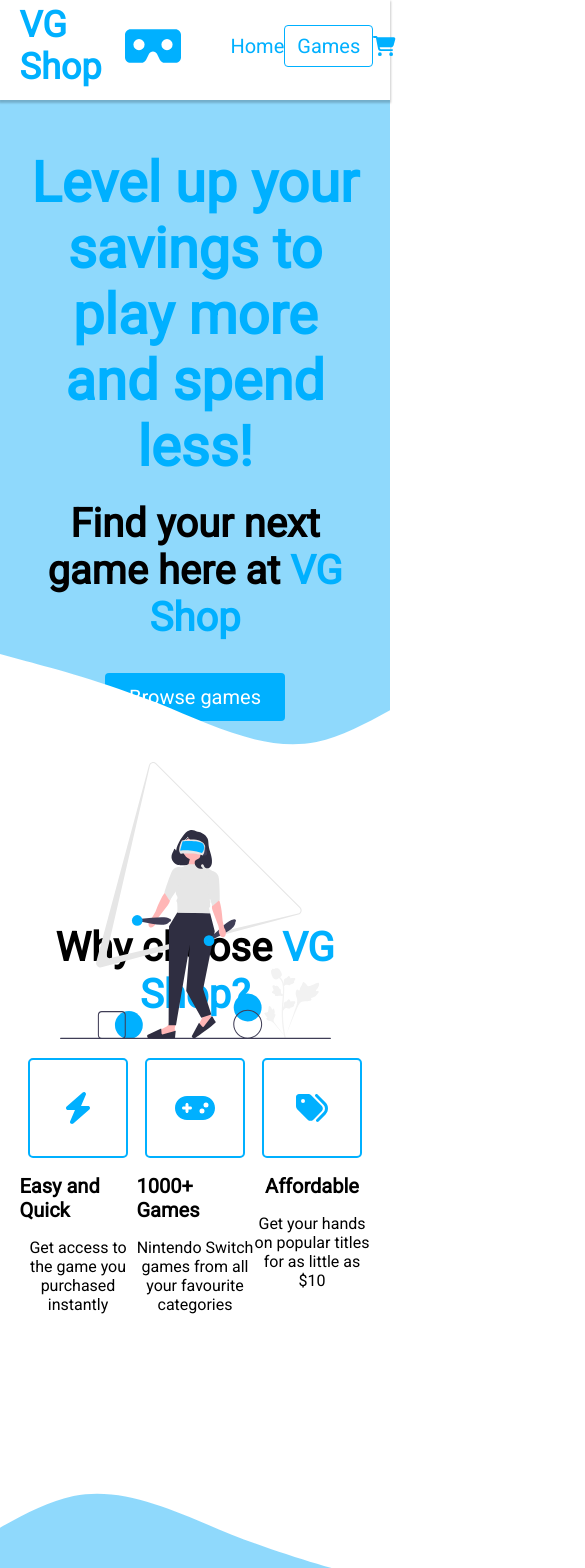
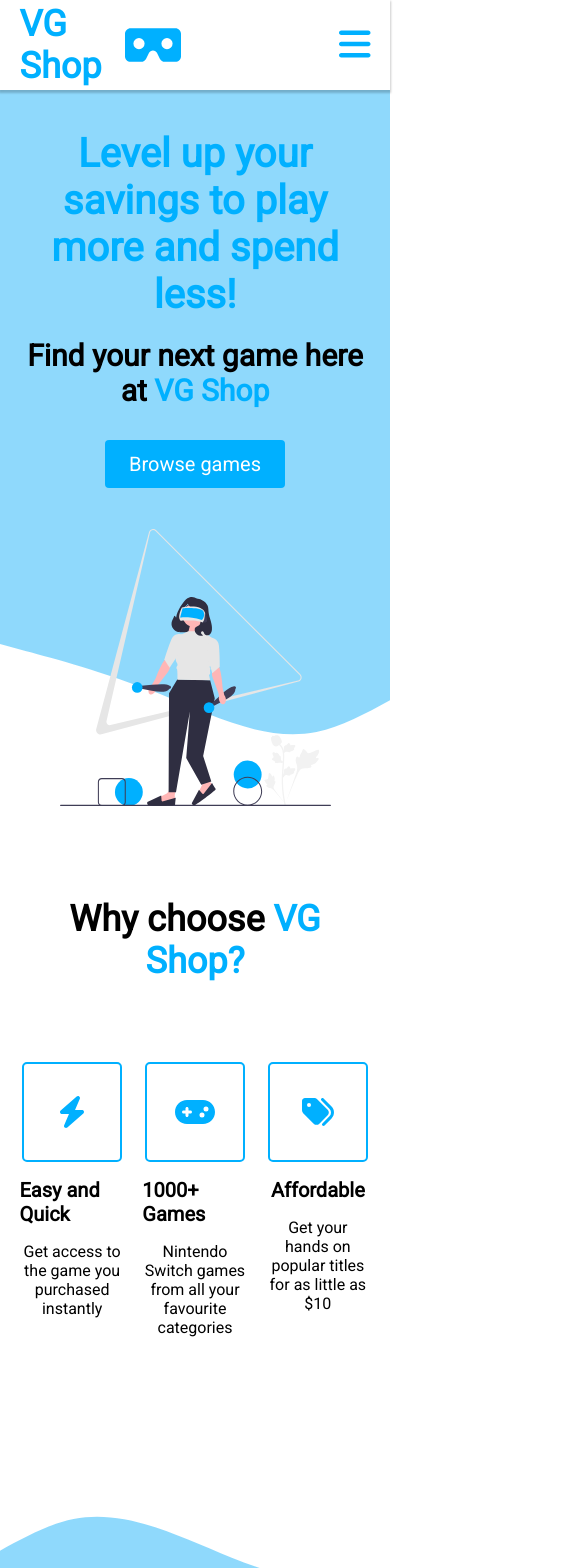
Before and after one commit to thomasthuynh/switch-store, a React (Vite) app: page / in a window 390 px wide. Shown: the top 1568 px of the page, 585 px wide, since content can reach past the window. Built offline with nearby package versions, Linux system fonts and the light colour scheme.

Commit message:
implemented nav menu for smaller devices, additional styling adjustments

```diff
--- a/src/components/Landing.jsx
+++ b/src/components/Landing.jsx
@@ -19,8 +19,8 @@
             <div className="headerDescription">
               <h1>Level up your savings to play more and spend less!</h1>
               <h2>
-                Find your next game here at{" "}
-                <span className="blue">VG Shop</span>
+                Find your next game here at
+                <span className="blue"> VG Shop</span>
               </h2>
               <Link to="/games" id="features">
                 <button className="btn">Browse games</button>
--- a/src/components/Nav.jsx
+++ b/src/components/Nav.jsx
@@ -4,6 +4,14 @@
 import { Link } from "react-router-dom";
 
 const Nav = ({ numberOfItems }) => {
+  const menuOpen = () => {
+    document.body.classList += "menuOpen";
+  };
+
+  const menuClose = () => {
+    document.body.classList.remove("menuOpen");
+  };
+
   return (
     <nav>
       <div className="wrapper">
@@ -11,9 +19,35 @@
           <Link to="/">
             <div className="logoContainer">
               <h1 className="logoTitle">VG Shop</h1>
-              {<FontAwesomeIcon icon="vr-cardboard" className="logoIcon"/>}
+              {<FontAwesomeIcon icon="vr-cardboard" className="logoIcon" />}
             </div>
           </Link>
+
+          <div className="menuBackdrop">
+            <div className="navTop">
+              <button className="buttonMenu" onClick={menuClose}>
+                <FontAwesomeIcon icon="xmark" />
+              </button>
+            </div>
+
+            <ul className="menuLinks">
+              <li className="menuList">
+                <Link to="/" className="navLink homeLink" onClick={menuClose}>
+                  Home
+                </Link>
+              </li>
+
+              <li className="menuList">
+                <Link to="/games" className="navLink" onClick={menuClose}>
+                  Games
+                </Link>
+              </li>
+
+              <li className="menuList">
+                <Link to="/cart" className="navLink" onClick={menuClose}>Cart</Link>
+              </li>
+            </ul>
+          </div>
 
           <ul className="navLinks">
             <li className="navList">
@@ -28,10 +62,6 @@
               </Link>
             </li>
 
-            {/* <button className="buttonMenu">
-            <FontAwesomeIcon icon="bars" />
-          </button> */}
-
             <li className="navCart">
               <Link to="/cart">
                 <FontAwesomeIcon icon="shopping-cart" />
@@ -40,6 +70,10 @@
                 <span className="cartLength">{numberOfItems}</span>
               )}
             </li>
+
+            <button className="buttonMenu" onClick={menuOpen}>
+              <FontAwesomeIcon icon="bars" />
+            </button>
           </ul>
         </div>
       </div>
--- a/src/main.jsx
+++ b/src/main.jsx
@@ -2,9 +2,9 @@
 import ReactDOM from 'react-dom/client'
 import App from './App.jsx'
 import { library } from '@fortawesome/fontawesome-svg-core'
-import { faBars, faVrCardboard, faShoppingCart, faBolt, faGamepad, faTags, faStar, faStarHalfAlt, faArrowLeft } from '@fortawesome/free-solid-svg-icons'
+import { faBars, faXmark, faVrCardboard, faShoppingCart, faBolt, faGamepad, faTags, faStar, faStarHalfAlt, faArrowLeft } from '@fortawesome/free-solid-svg-icons'
 
-library.add(faBars, faVrCardboard, faShoppingCart, faBolt, faGamepad, faTags, faStar, faStarHalfAlt, faArrowLeft)
+library.add(faBars, faXmark, faVrCardboard, faShoppingCart, faBolt, faGamepad, faTags, faStar, faStarHalfAlt, faArrowLeft)
 
 ReactDOM.createRoot(document.getElementById('root')).render(
   <React.StrictMode>
--- a/src/scss/_game.scss
+++ b/src/scss/_game.scss
@@ -65,3 +65,17 @@
   height: 2.4rem;
   width: 12rem;
 }
+
+@media (max-width: 820px) {
+  .gameTitle {
+    font-size: 1.6rem;
+  }
+
+  .gamePrice {
+    font-size: 1.45rem;
+  }
+
+  .gameRating {
+    font-size: 1.8rem;
+  }
+}
--- a/src/scss/_global.scss
+++ b/src/scss/_global.scss
@@ -36,12 +36,12 @@
 }
 
 h1 {
-    font-size: 5.6rem;
+    font-size: 4.8rem;
     color: #00B0FF;
 }
 
 h2 {
-    font-size: 4rem;
+    font-size: 3.6rem;
 }
 
 .wrapper {
--- a/src/scss/_highlights.scss
+++ b/src/scss/_highlights.scss
@@ -25,13 +25,13 @@
 
 .highlightsTitle {
     text-align: center;
-    padding-top: 8rem;
-    padding-bottom: 4rem;
+    padding-top: 6.4rem;
+    padding-bottom: 8rem;
 }
 
 .highlightContainer {
     display: flex;
-    justify-content: center;
+    justify-content: space-between;
     padding-bottom: 8rem;
 }
 
@@ -39,7 +39,7 @@
     display: flex;
     flex-direction: column;
     align-items: center;
-    width: calc(100% / 3);
+    width: 30%;
 }
 
 .highlightImg {
--- a/src/scss/_landing.scss
+++ b/src/scss/_landing.scss
@@ -13,7 +13,7 @@
     align-items: center;
     text-align: center;
     height: 100%;
-    padding: 5rem 0;
+    padding: 5.6rem 0;
 }
 
 .headerImageWrapper {
@@ -23,12 +23,19 @@
 }
 
 .headerDescription {
+    display: flex;
+    flex-direction: column;
+    align-items: center;
+
     h1 {
         margin-bottom: 2rem;
+        width: 85%;
+        text-align: center;
     }
 
     h2 {
         margin-bottom: 3.2rem;
+        font-size: 3.2rem;
     }
 }
 
@@ -44,3 +51,19 @@
     border-radius: 0.4rem;
     border: none;
 }
+
+@media (max-width: 800px) {
+    .headerContainer {
+        padding-top: 4rem;
+    }
+
+    .headerDescription {
+        h1 {
+            font-size: 4rem;
+        }
+
+        h2 {
+            font-size: 3rem;
+        }
+    }
+}
--- a/src/scss/_nav.scss
+++ b/src/scss/_nav.scss
@@ -1,5 +1,4 @@
 nav {
-    height: 10rem;
   box-shadow: 0 0.2rem 0.2rem 0.1rem rgba(0, 0, 0, 0.2);
   position: relative;
 }
@@ -7,6 +6,7 @@
 .navContainer {
   display: flex;
   justify-content: space-between;
+  max-height: 100%;
 }
 
 .navLinks {
@@ -15,7 +15,7 @@
   align-items: center;
   width: 27.5rem;
   color: #fff;
-    padding: 2.5rem;
+  padding: 2.4rem;
 }
 
 .navLink:hover,
@@ -25,7 +25,7 @@
 
 .navList,
 .navCart {
-    color: #00B0FF;
+  color: #00b0ff;
 }
 
 .navCart {
@@ -46,7 +46,7 @@
 .logoIcon {
   width: 5.6rem;
   height: 5.6rem;
-    color: #00B0FF;
+  color: #00b0ff;
   padding: 0 2.4rem;
 }
 
@@ -55,7 +55,7 @@
 }
 
 .gamesLink {
-    border: 0.1rem solid #00B0FF;
+  border: 0.1rem solid #00b0ff;
   border-radius: 0.4rem;
   padding: 0.8rem 1.2rem;
 
@@ -78,3 +78,75 @@
   top: 0.8rem;
   right: -1rem;
 }
+
+.buttonMenu {
+  font-size: 3.6rem;
+  color: #00b0ff;
+  background: none;
+  border: none;
+  display: none;
+}
+
+.menuBackdrop {
+  display: block;
+  background: #242424;
+  position: absolute;
+  z-index: 100;
+  top: 0;
+  left: 0;
+  height: 100vh;
+  width: 100vw;
+  opacity: 0;
+  transform: translateX(100%);
+  transition: all 300ms ease;
+
+  .navTop {
+    display: flex;
+    width: 90%;
+    margin: 0 auto;
+  }
+}
+
+@media (max-width: 680px) {
+  .navList,
+  .navCart {
+    display: none;
+  }
+
+  .navLinks {
+    display: flex;
+    justify-content: flex-end;
+    padding: 2.4rem 0;
+  }
+
+  .navTop {
+    display: flex;
+    justify-content: flex-end;
+    padding: 2.4rem 0;
+  }
+
+  .buttonMenu {
+    display: block;
+  }
+
+  .menuOpen .menuBackdrop {
+    opacity: 1;
+    transform: translateX(0);
+  }
+
+  .menuLinks {
+    display: flex;
+    flex-direction: column;
+    justify-content: center;
+    align-items: center;
+    transform: translateY(100%);
+  }
+
+  .menuList {
+    color: #fff;
+    font-size: 3.2rem;
+    padding: 2rem 0;
+  }
+
+
+}
```
Lines whose indentation alone changed are shown as unchanged.
